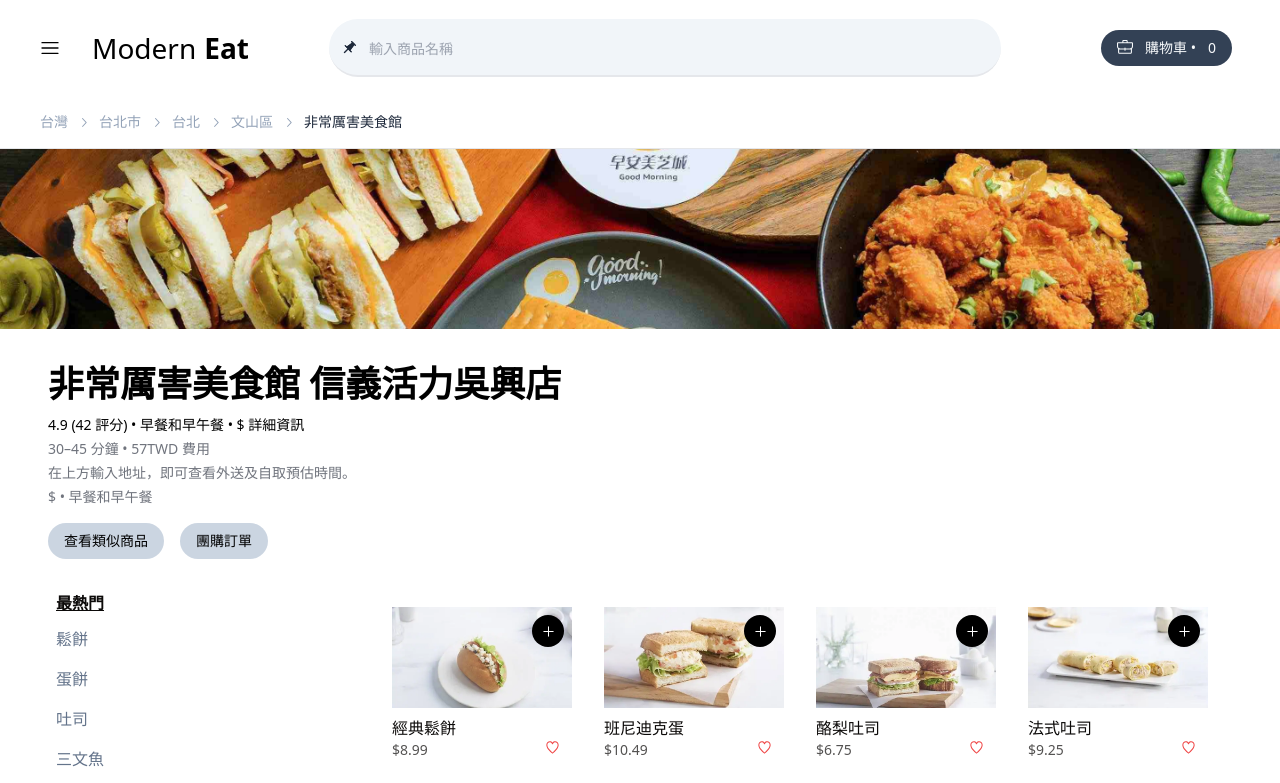
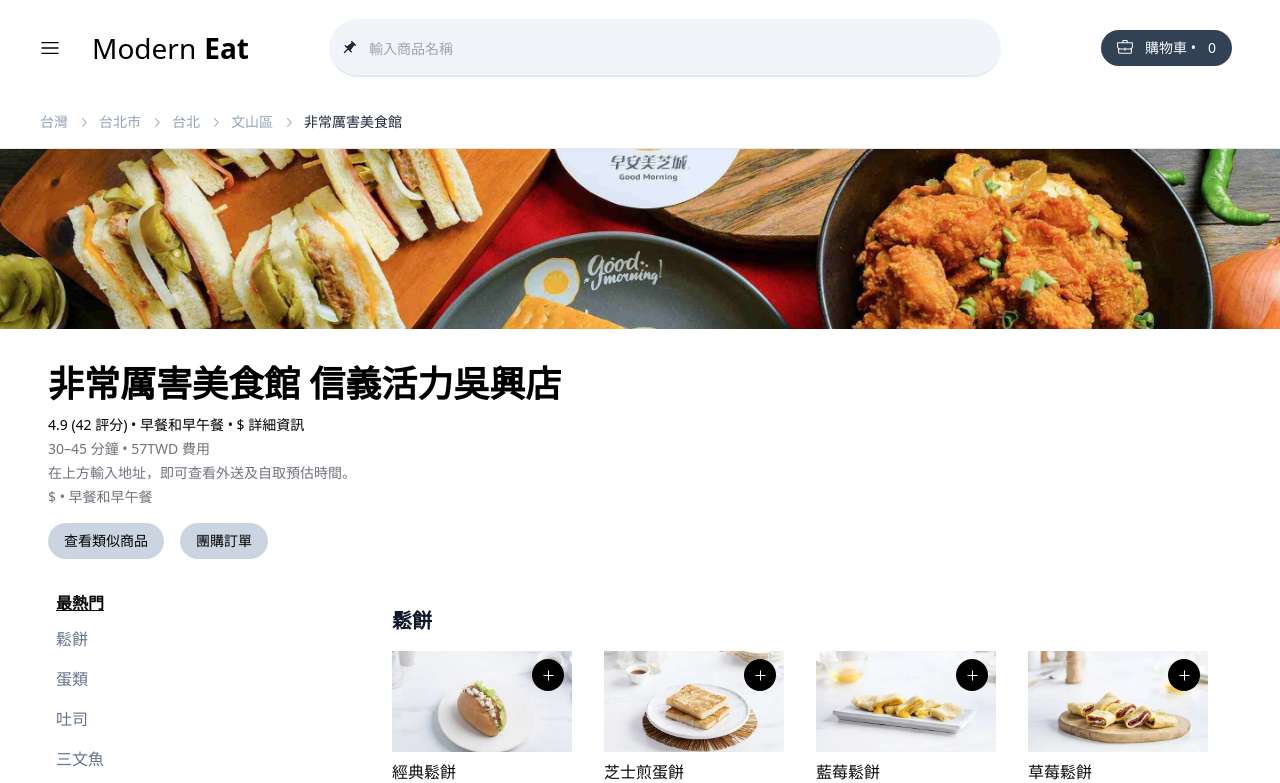
Before and after one commit to JiunJieLin/React-ModernEat, a Next.js app: page / in a window 1280 px wide. Shown: the top 783 px of the page. Built offline with nearby package versions, Linux system fonts and the light colour scheme.

Commit message:
scroll bar

```diff
--- a/package.json
+++ b/package.json
@@ -12,6 +12,8 @@
     "@radix-ui/react-icons": "^1.3.0",
     "classnames": "^2.3.2",
     "cx": "^23.9.1",
+    "lodash": "^4.17.21",
+    "lodash.map": "^4.6.0",
     "next": "13.5.6",
     "react": "^18",
     "react-dom": "^18",
--- a/src/components/CategoryItems/index.js
+++ b/src/components/CategoryItems/index.js
@@ -1,13 +1,40 @@
+import { forwardRef, useEffect } from "react";
+import map from "lodash/map";
 import Item from "@/components/Item";
-import mockData from "@/data/mockData.json";
 
-const CategoryItems = () => {
+const CategoryItems = forwardRef(function CategoryItems(
+  { data, active, onClick },
+  ref
+) {
+  useEffect(() => {
+    const activeElement = document.querySelector(`[data-name="${active}"]`);
+    activeElement?.scrollIntoView({
+      behavior: "smooth",
+      block: "start",
+    });
+  }, [active]);
+
   return (
-    <div className="grid grid-cols-4">
-      {mockData.map((item) => (
-        <Item data={item} key={item.id} />
-      ))}
+    <div className="pb-[100px]" ref={ref}>
+      {map(data, (items, title) => {
+        return (
+          <div key={title} data-cat={title}>
+            <div
+              data-name={title}
+              className="px-4 text-xl font-bold text-slate-900 mt-4"
+            >
+              {title}
+            </div>
+            <div className="grid grid-cols-4">
+              {items?.map((item) => {
+                return <Item key={item.id} data={item} onClick={onClick} />;
+              })}
+            </div>
+          </div>
+        );
+      })}
     </div>
   );
-};
+});
+
 export default CategoryItems;
--- a/src/components/MenuCategory/index.js
+++ b/src/components/MenuCategory/index.js
@@ -1,40 +1,23 @@
-const MenuCatecory = () => {
-  const breakfastItems = [
-    "鬆餅",
-    "蛋餅",
-    "吐司",
-    "三文魚",
-    "優格",
-    "捲",
-    "麵包",
-    "飲品",
-    "穀物",
-    "小食",
-    "沙拉",
-    "果碗",
-    "早餐",
-    "餡餅",
-    "餅",
-    "甜點",
-    "三明治",
-    "瑪芬",
-  ];
+import MenuItem from "@/components/MenuItem/MenuItem";
+
+const MenuCategory = ({ data, active, onClick }) => {
   return (
     <div className="max-h-screen overflow-auto no-scrollbar">
       <div className="pb-20 pt-">
         <div className="mb-1 underline font-bold text-stone-950">最熱門</div>
-        {breakfastItems.map((item, index) => {
+        {data?.map((item, index) => {
           return (
-            <div
-              key={index}
-              className="text-gray-850 py-2 cursor-pointer text-slate-500 hover:text-slate-900 transition-opacity"
-            >
-              {item}
-            </div>
+            <MenuItem
+              key={item}
+              label={item}
+              active={active === index}
+              onClick={() => onClick(index)}
+            />
           );
         })}
       </div>
     </div>
   );
 };
-export default MenuCatecory;
+
+export default MenuCategory;
--- /dev/null
+++ b/src/components/MenuItem/MenuItem.jsx
@@ -0,0 +1,19 @@
+import cx from "classnames";
+
+const MenuItem = ({ label, active, onClick }) => {
+  // pass onClick as a prop
+  return (
+    <div
+      onClick={onClick}
+      className={cx(
+        "text-gray-850 py-2 cursor-pointer text-slate-500",
+        "hover:text-slate-900 transition-opacity",
+        { "underline text-slate-900": active }
+      )}
+    >
+      {label}
+    </div>
+  );
+};
+
+export default MenuItem;
--- a/src/components/ShopMenu/index.js
+++ b/src/components/ShopMenu/index.js
@@ -1,15 +1,66 @@
-import MenuCatecory from "../MenuCategory";
-import CategoryItems from "../CategoryItems";
+import { useEffect, useState } from "react";
+import MenuCategory from "@/components/MenuCategory";
+import CategoryItems from "@/components/CategoryItems";
+import mockData from "@/data/mockData";
+
 const ShopMenu = () => {
+  const [activeCategory, setActiveCategory] = useState("");
+  const [category, setCategory] = useState([]);
+  const [items, setItems] = useState([]);
+
+  /**
+   * 透過 useEffect 來取得資料
+   * 處理資料，切記不要直接使用資料，要先處理過後再使用
+   * 我們這邊是要取得分類資料，所以我們要先取得所有的分類，然後再取得分類下的商品資料
+   *
+   * 我們設計兩個 function
+   * 1. 取得分類資料 refinedData
+   * 2. 取得分類下的商品資料 refinedItems
+   */
+  useEffect(() => {
+    // fetch data form api
+    const refinedData = mockData
+      .map((item) => item.category)
+      ?.filter((item, index, array) => array.indexOf(item) === index);
+
+    setCategory(refinedData);
+
+    // order by category
+    const refinedItems = mockData.reduce((acc, cur) => {
+      const category = cur.category;
+      if (!acc[category]) {
+        acc[category] = [];
+      }
+      acc[category].push(cur);
+      return acc;
+    }, {});
+
+    setItems(refinedItems);
+  }, []);
+
+  const handleOnMenuCategoryClick = (index) => {
+    setActiveCategory(index);
+  };
+
+  const activeCategoryLabel = category?.[activeCategory];
+
+  /**
+   * 將處理好的資料傳遞給子元件
+   */
   return (
     <div className="flex items-start relative min-h-screen px-14 pt-8">
       <div className="w-[320px] pr-5 sticky top-0 left-0">
-        <MenuCatecory />
+        <MenuCategory
+          data={category}
+          active={activeCategory}
+          onClick={handleOnMenuCategoryClick}
+        />
       </div>
       <div className="flex-1">
-        <CategoryItems />
+        <CategoryItems data={items} active={activeCategoryLabel} />
       </div>
     </div>
   );
 };
+
 export default ShopMenu;
```
Also changed, not shown: 1 other file (tests, documents, lock files or other folders).
